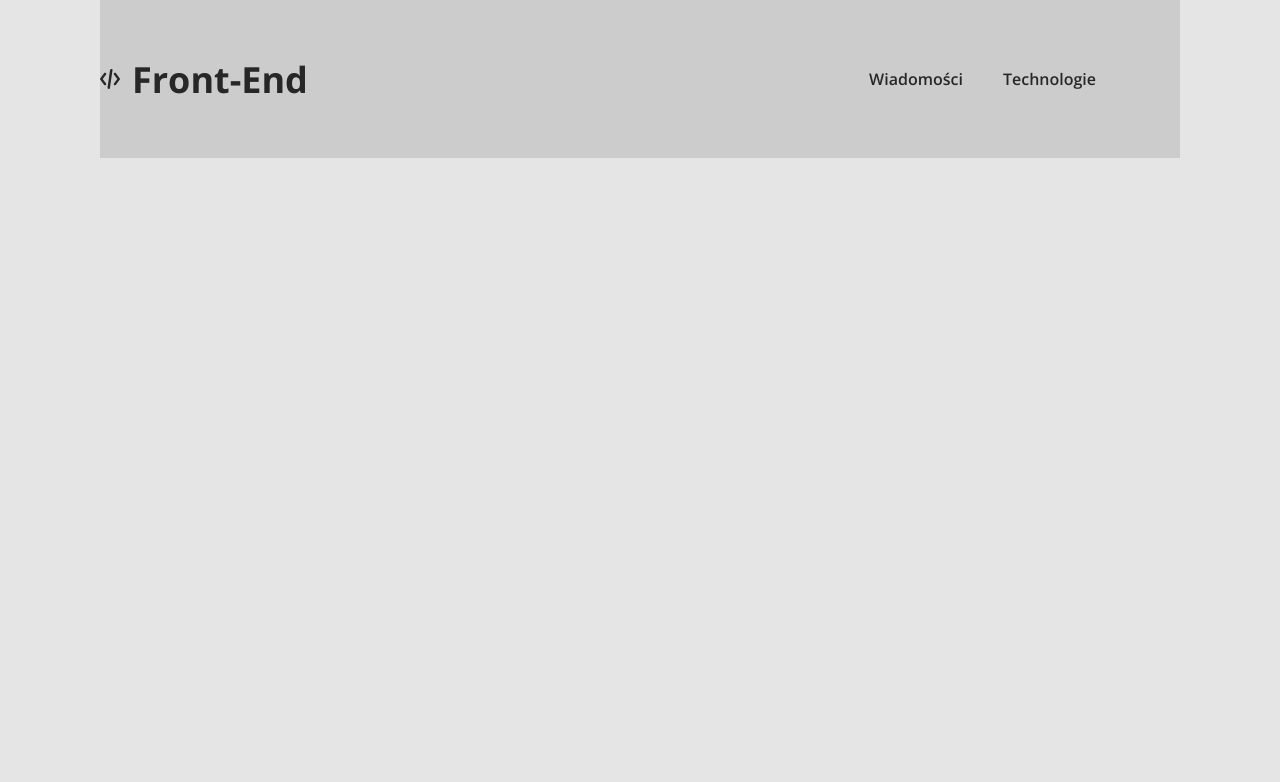
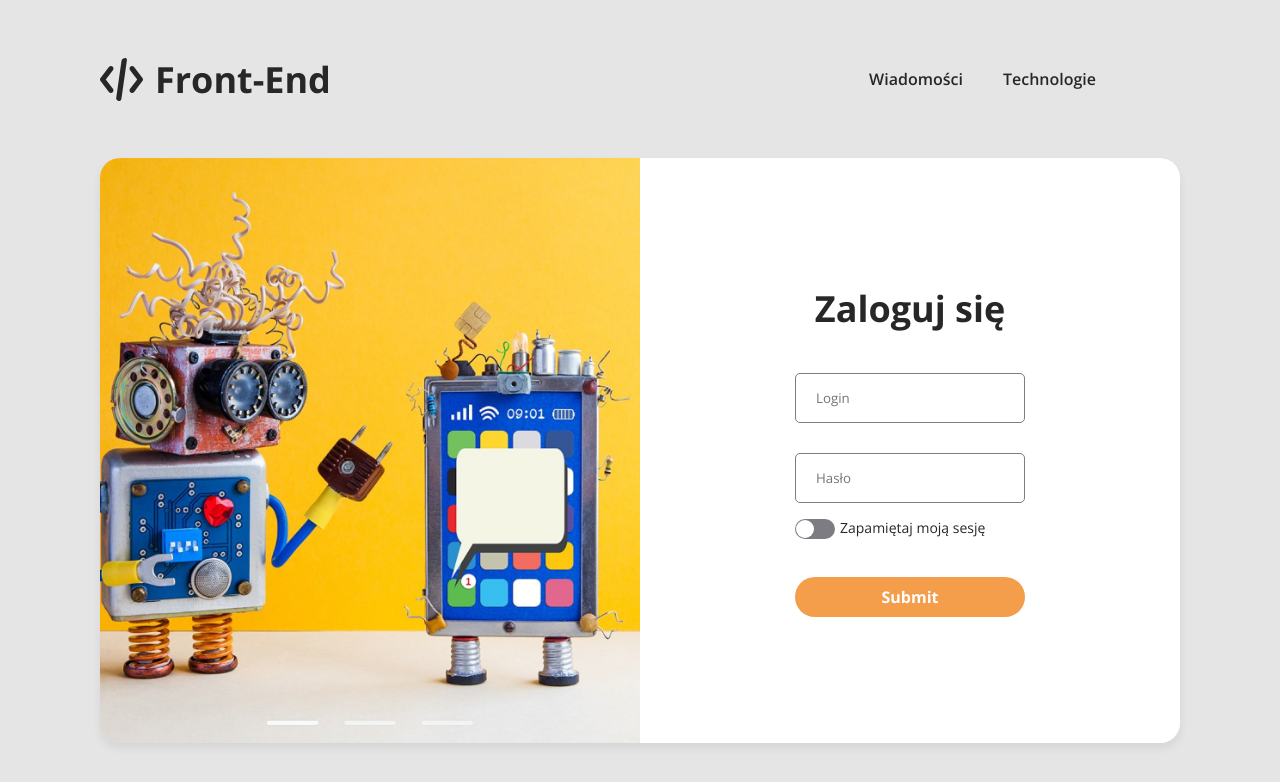
Before and after one commit to och-karr/frontend-webpage, a website: page app/index.html in a window 1280 px wide. Drawn offline with nearby package versions, Linux system fonts and the light colour scheme; files that its build step writes are made by us from their sources.

Commit message:
add header - style two panels for desktop view

```diff
--- a/app/index.html
+++ b/app/index.html
@@ -25,6 +25,30 @@
       <img src="./images/icons/hamburger.svg" alt="" class="nav__icon nav__icon--hamburger">
       <img src="./images/icons/close.svg" alt="" class="nav__icon nav__icon--close none">
     </nav>
+    <header class="header">
+      <img src="./images/photos/header-desktop.png" alt="" class="header__main-img">
+      <div class="header__form-container">
+        <div class="header__content header__content--welcome">
+          <h1 class="header__title">Dzień dobry</h1>
+          <button class="main-btn">Zaloguj się</button>
+          <span class="header__text">lub</span>
+          <button class="main-btn main-btn--contour">Zarejestruj</button>
+        </div>
+        <form action="" class="header__content header__content--login">
+          <h1 class="header__title">Zaloguj się</h1>
+          <input type="text" placeholder="Login" class="input">
+          <input type="password" placeholder="Hasło" class="input">
+
+            <span class="header__text">
+              <div class="toggle">
+                <div class="toggle__dot"></div>
+              </div>
+              Zapamiętaj moją sesję
+            </span>
+          <input type="submit" class="main-btn">
+        </form>
+      </div>
+    </header>
   </div>
   <script src="./js/index.min.js"></script>
 </body>
--- a/app/js/toggle_nav.js
+++ b/app/js/toggle_nav.js
@@ -25,6 +25,8 @@ function showMenu() {
 
       if (width < 575) {
           closeMenu();
+      } else {
+        navList.classList.remove("none");
       }
   });
 
--- /dev/null
+++ b/app/js/toggle_toggle.js
@@ -0,0 +1,7 @@
+const toggle = document.querySelector('.toggle');
+const toggleDot = document.querySelector('.toggle__dot');
+
+toggle.addEventListener('click', () => {
+  toggle.classList.toggle('toggle--active');
+  toggleDot.classList.toggle('toggle__dot--active');
+})
--- a/app/scss/base/_general.scss
+++ b/app/scss/base/_general.scss
@@ -6,6 +6,7 @@
   list-style-type: none;
   outline: none;
   font-family: $standard-font;
+  color: $black;
 }
 
 html {
--- a/app/scss/base/_typography.scss
+++ b/app/scss/base/_typography.scss
@@ -0,0 +1,4 @@
+h1 {
+  font-size: 36px;
+  font-weight: 700;
+}
--- /dev/null
+++ b/app/scss/mixins/_buttons.scss
@@ -0,0 +1,71 @@
+.main-btn {
+  width: 230px;
+  height: 40px;
+  border-radius: 20px;
+  font-size: 16px;
+  font-weight: 700;
+  color: $white;
+  background-color: $main-clr;
+  border: none;
+
+  &--contour {
+    border: 2px solid $main-clr;
+    background-color: transparent;
+    color: $main-clr;
+  }
+
+  &--login {
+    .header__title {
+
+    }
+  }
+}
+
+.input {
+  max-width: 300px;
+  width: 100%;
+  height: 50px;
+  border-radius: 5px;
+  border: 1px solid $dark-grey;
+  padding: 20px;
+  margin-bottom: 30px;
+
+  &:nth-of-type(2) {
+    margin-bottom: 15px;
+  }
+
+  ::placeholder {
+    font-weight: 300;
+    font-size: 14px;
+  }
+}
+
+.toggle {
+  width: 40px;
+  height: 20px;
+  background-color: $dark-grey;
+  border-radius: 10px;
+  position: relative;
+  cursor: pointer;
+  transition: all .2s;
+
+  &--active {
+    background-color: $main-clr;
+  }
+
+  &__dot {
+    border-radius: 50%;
+    background-color: $white;
+    width: 18px;
+    height: 18px;
+    position: absolute;
+    top: 1px;
+    left: 1px;
+    transition: all .2s;
+
+    &--active {
+      left: calc(50% + 1px);
+      transition: all .2s;
+    }
+  }
+}
--- /dev/null
+++ b/app/scss/modules/_header.scss
@@ -0,0 +1,58 @@
+.header {
+  display: flex;
+  box-shadow: 0px 5px 10px 0px rgba(0,0,0,0.07);
+  border-radius: 20px;
+  overflow: hidden;
+
+  &__main-img {
+    width: 50%;
+  }
+
+  &__form-container {
+    width: 50%;
+    display: flex;
+    flex-direction: column;
+    justify-content: center;
+    align-items: center;
+    background-color: $white;
+  }
+
+  &__content {
+    display: flex;
+    flex-direction: column;
+    justify-content: center;
+    align-items: center;
+
+    &--welcome {
+      display: none;
+    }
+
+    &--login {
+      .header__text {
+        padding-left: 45px;
+        display: block;
+        width: 100%;
+        font-size: 14px;
+        margin-top: 0;
+        margin-bottom: 40px;
+      }
+    }
+  }
+
+  &__title {
+    padding-bottom: 40px;
+  }
+
+  .toggle {
+    position: absolute;
+    top: 1px;
+    left: 0;
+  }
+
+  &__text {
+    font-size: 16px;
+    margin-top: 18px;
+    margin-bottom: 18px;
+    position: relative;
+  }
+}
--- a/app/scss/modules/_nav.scss
+++ b/app/scss/modules/_nav.scss
@@ -1,6 +1,6 @@
 .nav {
   height: 158px;
-  background-color: rgb(204, 204, 204);
+  // background-color: rgb(204, 204, 204);
   display: flex;
   justify-content: space-between;
 
@@ -17,7 +17,9 @@
     z-index: 2;
 
     &__icon {
-      height: 20px;
+      @media #{$max575} {
+        height: 20px;
+      }
     }
 
     &__text {
--- a/app/scss/styles.scss
+++ b/app/scss/styles.scss
@@ -4,6 +4,7 @@
 
 //Breakpoints
 @import "mixins/media-breakpoints";
+@import "mixins/buttons";
 
 //Base
 @import "base/general";
@@ -11,3 +12,4 @@
 
 // Modules
 @import "modules/nav";
+@import "modules/header";
--- a/app/scss/variables/_colors.scss
+++ b/app/scss/variables/_colors.scss
@@ -1,5 +1,6 @@
-$main-clr: #E06D00;
+$main-clr: #F49E4C;
 $footer-clr: #118AB2;
 $bcg-clr: #E5E5E5;
 $white: #fff;
+$dark-grey: #7D7C83;
 $black: #272727;
```
Also changed, not shown: app/images/photos/header-desktop.png (added), app/images/photos/header-mobile.png (added).
